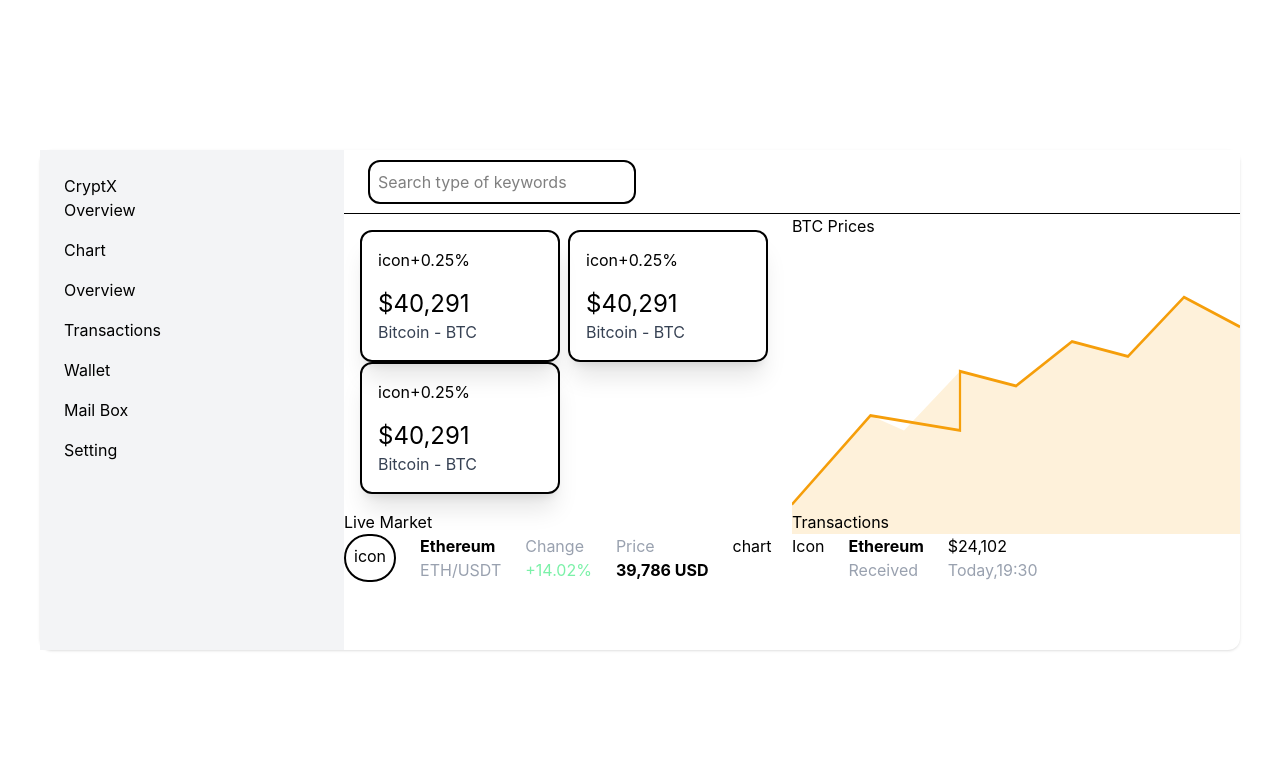
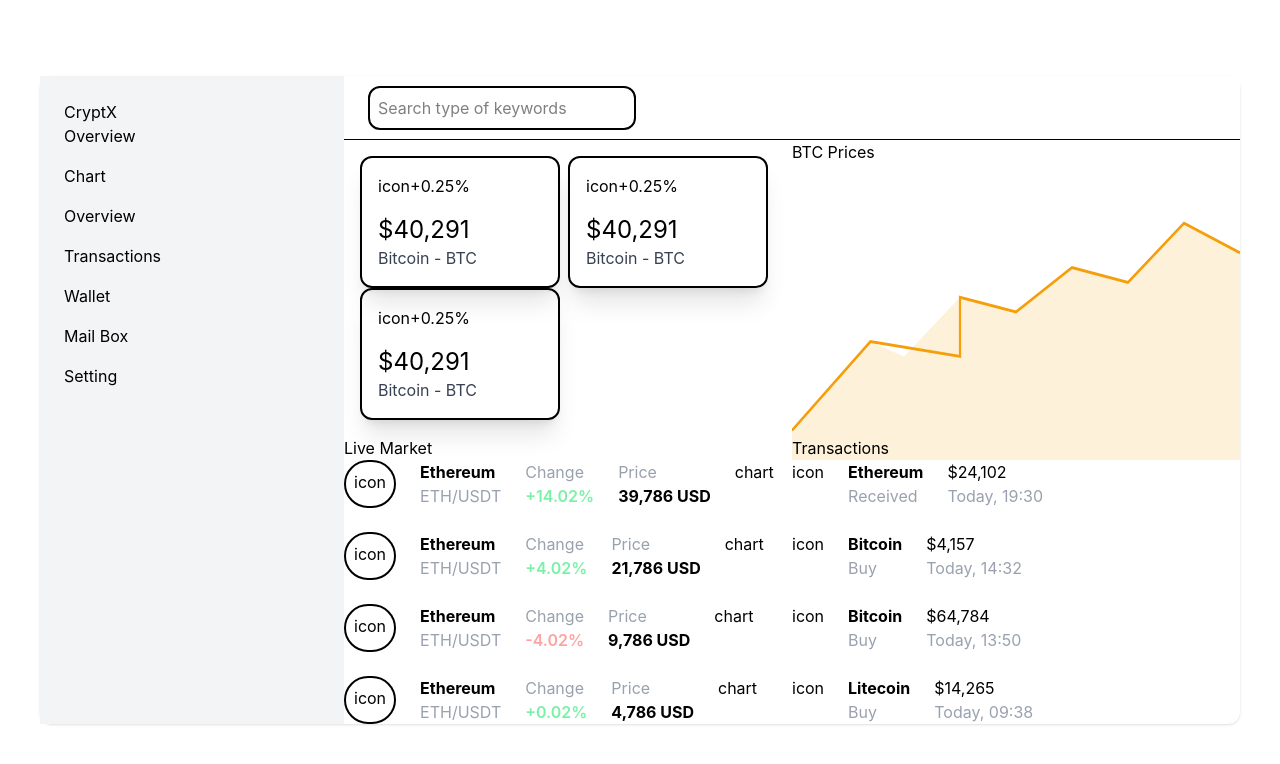
Before and after one commit to NatalieVinyu/cryptx-project, a React (Vite) app in the folder cryptx-project/: page / in a window 1280 px wide. Shown: the top 764 px of the page. Built offline with nearby package versions, Linux system fonts and the light colour scheme.

Commit message:
Fixed liveMarket and Transactions rendering by properly wrapping mapped JSX and using dynamic data

```diff
--- a/cryptx-project/src/components/ui/TransactionTable.jsx
+++ b/cryptx-project/src/components/ui/TransactionTable.jsx
@@ -5,20 +5,65 @@ function TransactionTable() {
     {
       icon: "icon",
       title: "Ethereum",
-      description: "ETH/USDT",
+      description: "ETH / USDT",
       change: "+14.02%",
       price: "39,786",
       chart: "chart"
-    }
+    },
+    {
+      icon: "icon",
+      title: "Bitcoin",
+      description: "ETH / USDT",
+      change: "+4.02%",
+      price: "21,786",
+      chart: "chart"
+    },
+    {
+      icon: "icon",
+      title: "Litecoin",
+      description: "ITC / USDT",
+      change: "-4.02%",
+      price: "9,786",
+      chart: "chart"
+    },
+    {
+      icon: "icon",
+      title: "Cardano",
+      description: "ADA / USDT",
+      change: "+0.02%",
+      price: "4,786",
+      chart: "chart"
+    },
   ]
-  const Transactions = [
+  const transactions = [
     {
       icon: "icon",
       title: "Ethereum",
       price: "$24,102",
       description: "Received",
       date: "Today, 19:30"
-    }
+    },
+    {
+      icon: "icon",
+      title: "Bitcoin",
+      price: "$4,157",
+      description: "Buy",
+      date: "Today, 14:32"
+    },
+    {
+      icon: "icon",
+      title: "Bitcoin",
+      price: "$64,784",
+      description: "Buy",
+      date: "Today, 13:50"
+    },
+    {
+      icon: "icon",
+      title: "Litecoin",
+      price: "$14,265",
+      description: "Buy",
+      date: "Today, 09:38"
+    },
   ]
 
   return (
@@ -30,8 +75,11 @@ function TransactionTable() {
           <h1>Live Market</h1>
         </div>
 
-        <div className='flex gap-6'>
-          <div className='border-2 rounded-full p-2'>icon</div>
+        <div className='flex flex-col gap-6'>
+          {liveMarket.map((items, index) => (
+
+         <div key={index} className='flex gap-6'>
+            <div className='border-2 rounded-full p-2'>{items.icon}</div>
             <div className='flex flex-col'>
               <div className='font-bold'>Ethereum</div>
               <div className='text-gray-400'>ETH/USDT</div>
@@ -39,16 +87,19 @@ function TransactionTable() {
 
             <div className='flex flex-col'>
               <div className='text-gray-400'>Change</div>
-              <div className='text-green-300'>+14.02%</div>
+              <div className={`font-semibold ${items.change.startsWith("+") ? "text-green-300" : "text-red-300"}`}>{items.change}</div>
             </div>
 
             <div className='flex flex-col'>
               <div className='text-gray-400'>Price</div>
-              <div className='font-bold'>39,786 USD</div>
+              <div className='font-bold'>{items.price} USD</div>
             </div>
 
-            <div>chart</div>
+            <div>{items.chart}</div>
           </div>
+          ))}
+         </div>
+
       </div>
 
 
@@ -58,19 +109,23 @@ function TransactionTable() {
           Transactions
         </div>
 
-        <div className='flex gap-6'>
-          <div>Icon</div>
-          <div className='flex flex-col'>
-            <div className='font-bold'>Ethereum</div>
-            <div className='text-gray-400'>Received</div>
+        <div className='flex flex-col gap-6'>
+          {transactions.map((ts, index) => (
+
+          <div key={index} className='flex gap-6'>
+            <div>{ts.icon}</div>
+            <div className='flex flex-col'>
+              <div className='font-bold'>{ts.title}</div>
+              <div className='text-gray-400'>{ts.description}</div>
+            </div>
+
+            <div className='flex flex-col'>
+              <div className='text-bold'>{ts.price}</div>
+              <div className='text-gray-400'>{ts.date}</div>
+            </div>
           </div>
-
-          <div className='flex flex-col'>
-            <div className='text-bold'>$24,102</div>
-            <div className='text-gray-400'>Today,19:30</div>
-          </div>
+          ))}
         </div>
-
 
       </div>
 
```
